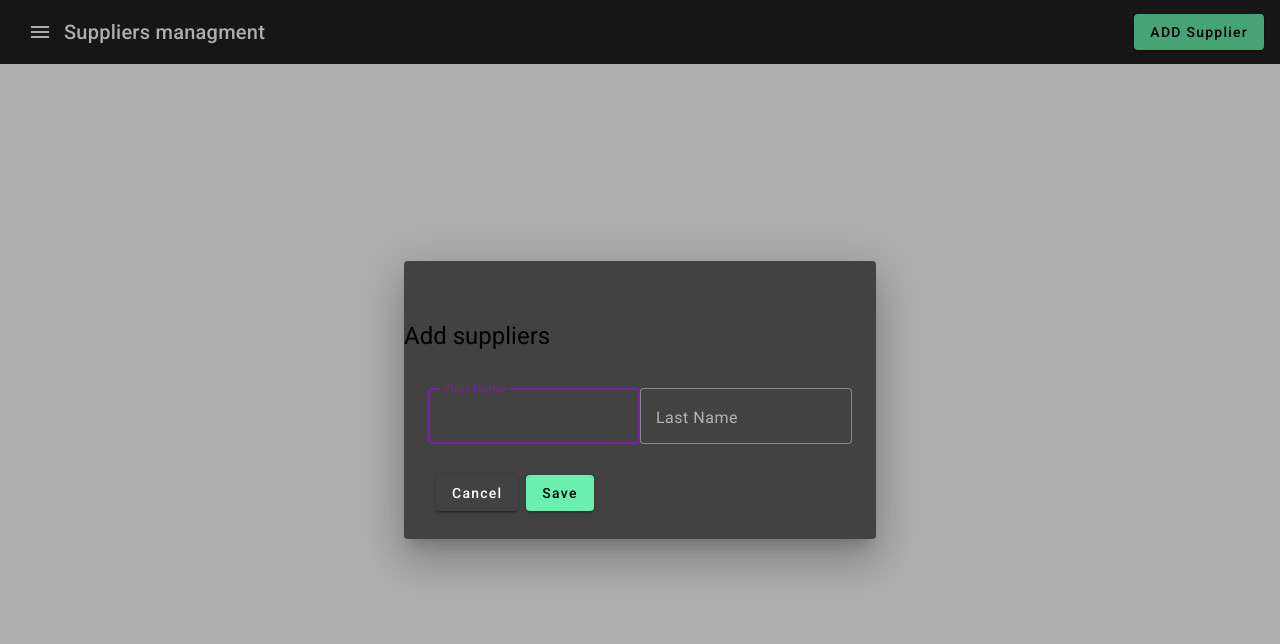
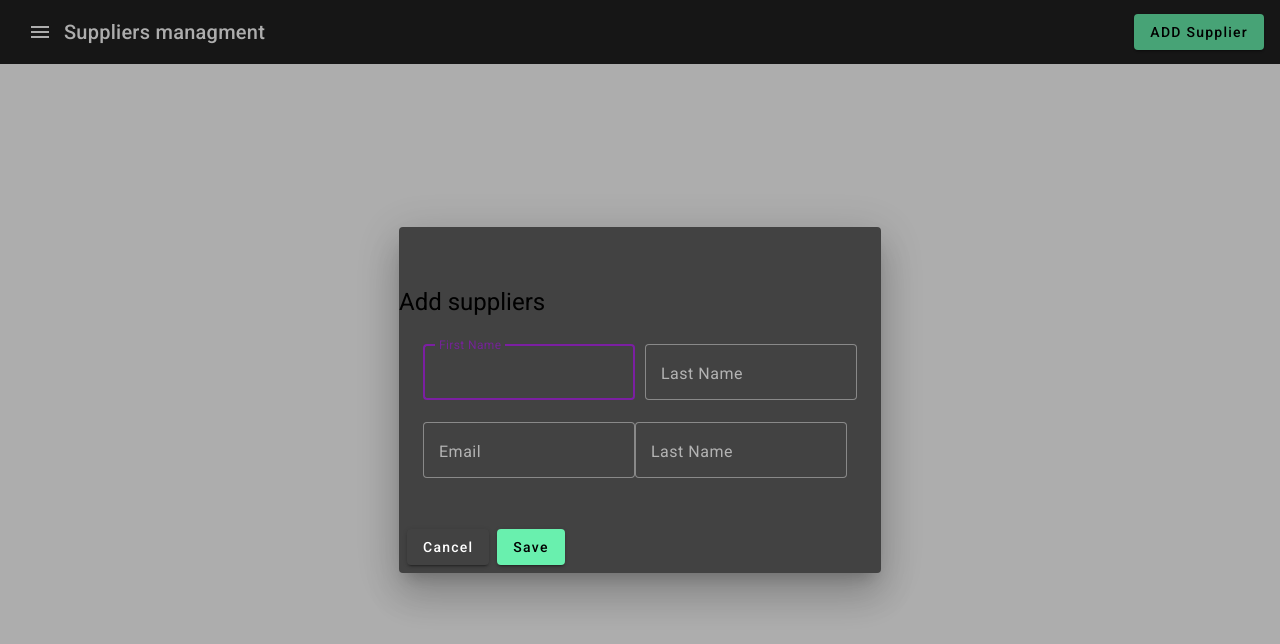
Before and after one commit to FoodOs-Upc/FoodOs-FrontEnd, an Angular app: page / in a window 1280 px wide. Both pictures are taken after a click on the button "ADD Supplier". Shown: the top 644 px of the page. Built offline with nearby package versions, Linux system fonts and the light colour scheme.

Commit message:
add extra buttoms

```diff
--- a/src/app/suppliers-edit/suppliers-edit.component.css
+++ b/src/app/suppliers-edit/suppliers-edit.component.css
@@ -0,0 +1,8 @@
+.content{
+  padding-top:10px;
+}
+
+.row {
+  display:flex;
+  gap: 10px;
+}
--- a/src/app/suppliers-edit/suppliers-edit.component.html
+++ b/src/app/suppliers-edit/suppliers-edit.component.html
@@ -1,7 +1,7 @@
 
 <div mat-dialog-title></div>
 <h1>Add suppliers</h1>
-<div mat-dialog-content>
+<div mat-dialog-content class="content">
   <div class="row">
   <mat-form-field appearance="outline">
     <mat-label>First Name</mat-label>
@@ -12,8 +12,17 @@
       <input matInput type="text" placeholder="Ex. Lopez">
     </mat-form-field>
 </div>
+  <mat-form-field appearance="outline">
+    <mat-label>Email</mat-label>
+    <input matInput type="email" placeholder="Ex. Josea@gmail.com">
+  </mat-form-field>
+  <mat-form-field appearance="outline">
+    <mat-label>Last Name</mat-label>
+    <input matInput type="text" placeholder="Ex. Lopez">
+  </mat-form-field>
+</div>
+<div mat-dialog-actions>
 
-<div mat-dialog-actions>
   <button mat-raised-button>Cancel</button>
   <button mat-raised-button color="accent">Save</button>
 
```
